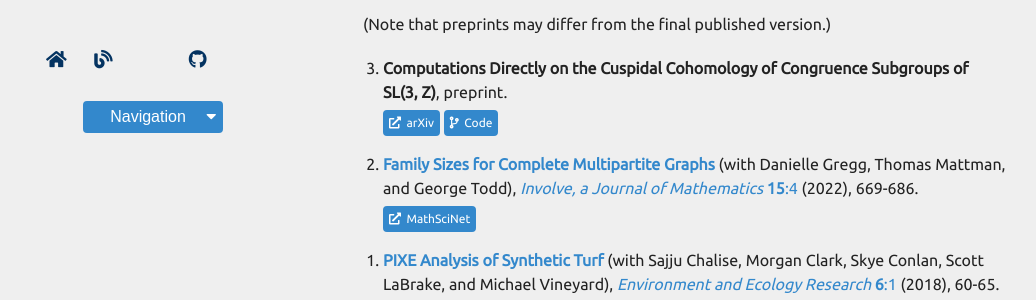
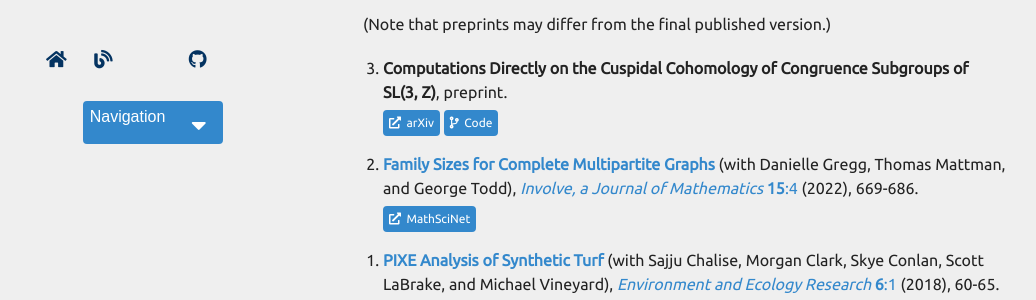
Before and after one commit to zporat/zporat.github.io, a Jekyll site: the page built from index.md, in a window 1280 px wide. Shown: the part 469-769 px from the top of the page, without its empty margins (102-1138 px from the left). Built offline with Jekyll 4.4.1, drawn with Linux system fonts in a browser that asks for light colours; nearby versions of some CDN libraries; a style sheet for code colours, icons or effects is not loaded; our own code applies the rules of GitHub Pages for plain Markdown files.

Commit message:
css update

```diff
--- a/_sass/minimal-light-no-dark-mode.scss
+++ b/_sass/minimal-light-no-dark-mode.scss
@@ -586,10 +586,14 @@ footer {
   display: inline-block;
   width: 75%;
   font-size: 16px;
+  text-align: left;
 }
 
 .dropbtn i {
   float: right;
+  padding-right: 10px;
+  padding-top: 5px;
+  font-size: 1.5rem;
 }
 
 /* The container <div> - needed to position the dropdown content */
@@ -624,4 +628,4 @@ footer {
 .dropdown:hover .dropdown-content {display: block;}
 
 /* Change the background color of the dropdown button when the dropdown content is shown */
-.dropdown:hover .dropbtn {background-color: #043361;}
+.dropdown:hover .dropbtn {background-color: #043361; border: 2px solid #043361;}
```
